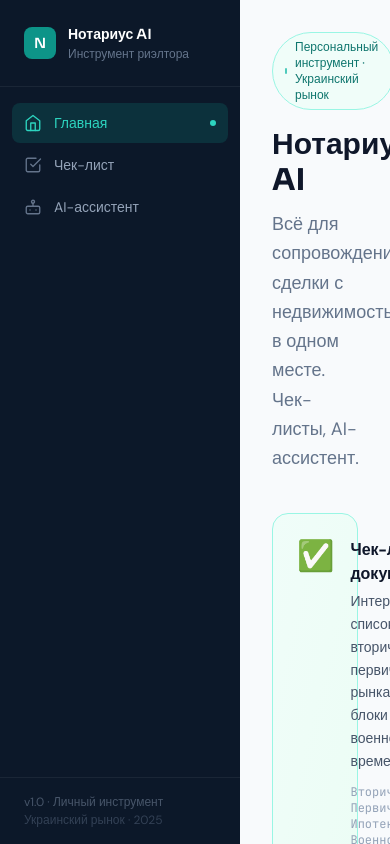
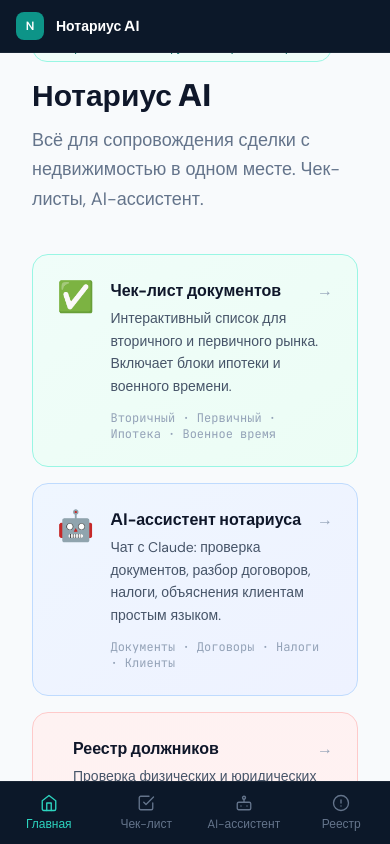
Before and after one commit to romasse/ai-notarius, a Next.js app: page / in a window 390 px wide. Built offline with nearby package versions, Linux system fonts and the light colour scheme.

Commit message:
Update Sidebar.tsx

```diff
--- a/components/Sidebar.tsx
+++ b/components/Sidebar.tsx
@@ -6,6 +6,7 @@
   { href: '/', label: 'Главная', icon: IconHome },
   { href: '/checklist', label: 'Чек-лист', icon: IconChecklist },
   { href: '/assistant', label: 'AI-ассистент', icon: IconBot },
+  { href: '/debtors', label: 'Реестр', icon: IconDebtors },
 ]
 
 function IconHome() {
@@ -38,11 +39,12 @@
   )
 }
 
-function IconBook() {
+function IconDebtors() {
   return (
     <svg width="18" height="18" viewBox="0 0 24 24" fill="none" stroke="currentColor" strokeWidth="1.8" strokeLinecap="round" strokeLinejoin="round">
-      <path d="M4 19.5A2.5 2.5 0 0 1 6.5 17H20"/>
-      <path d="M6.5 2H20v20H6.5A2.5 2.5 0 0 1 4 19.5v-15A2.5 2.5 0 0 1 6.5 2z"/>
+      <circle cx="12" cy="12" r="10"/>
+      <line x1="12" y1="8" x2="12" y2="12"/>
+      <line x1="12" y1="16" x2="12.01" y2="16"/>
     </svg>
   )
 }
@@ -51,7 +53,9 @@
   const pathname = usePathname()
 
   return (
-    <aside className="w-60 flex-shrink-0 bg-[#0c1829] flex flex-col select-none">
+    <>
+      {/* Десктоп: боковая панель */}
+      <aside className="hidden md:flex w-60 flex-shrink-0 bg-[#0c1829] flex-col select-none">
         {/* Logo */}
         <div className="px-6 py-6 border-b border-white/[0.06]">
           <div className="flex items-center gap-3">
@@ -93,5 +97,31 @@
           <div className="text-slate-700 text-xs mt-0.5">Украинский рынок · 2025</div>
         </div>
       </aside>
+
+      {/* Мобильный: верхний хедер */}
+      <div className="md:hidden fixed top-0 left-0 right-0 z-50 bg-[#0c1829] border-b border-white/[0.06] px-4 py-3 flex items-center gap-3">
+        <div className="w-7 h-7 rounded-lg bg-teal-600 flex items-center justify-center text-white text-xs font-semibold">N</div>
+        <span className="text-white text-sm font-semibold" style={{fontFamily: 'Sora, sans-serif'}}>Нотариус AI</span>
+      </div>
+
+      {/* Мобильный: нижняя навигация */}
+      <nav className="md:hidden fixed bottom-0 left-0 right-0 z-50 bg-[#0c1829] border-t border-white/[0.06] flex">
+        {nav.map(({ href, label, icon: Icon }) => {
+          const active = pathname === href
+          return (
+            <Link
+              key={href}
+              href={href}
+              className={`flex-1 flex flex-col items-center gap-1 py-3 text-xs transition-all ${
+                active ? 'text-teal-400' : 'text-slate-500'
+              }`}
+            >
+              <Icon />
+              <span>{label}</span>
+            </Link>
+          )
+        })}
+      </nav>
+    </>
   )
 }
```
Lines whose indentation alone changed are shown as unchanged.
